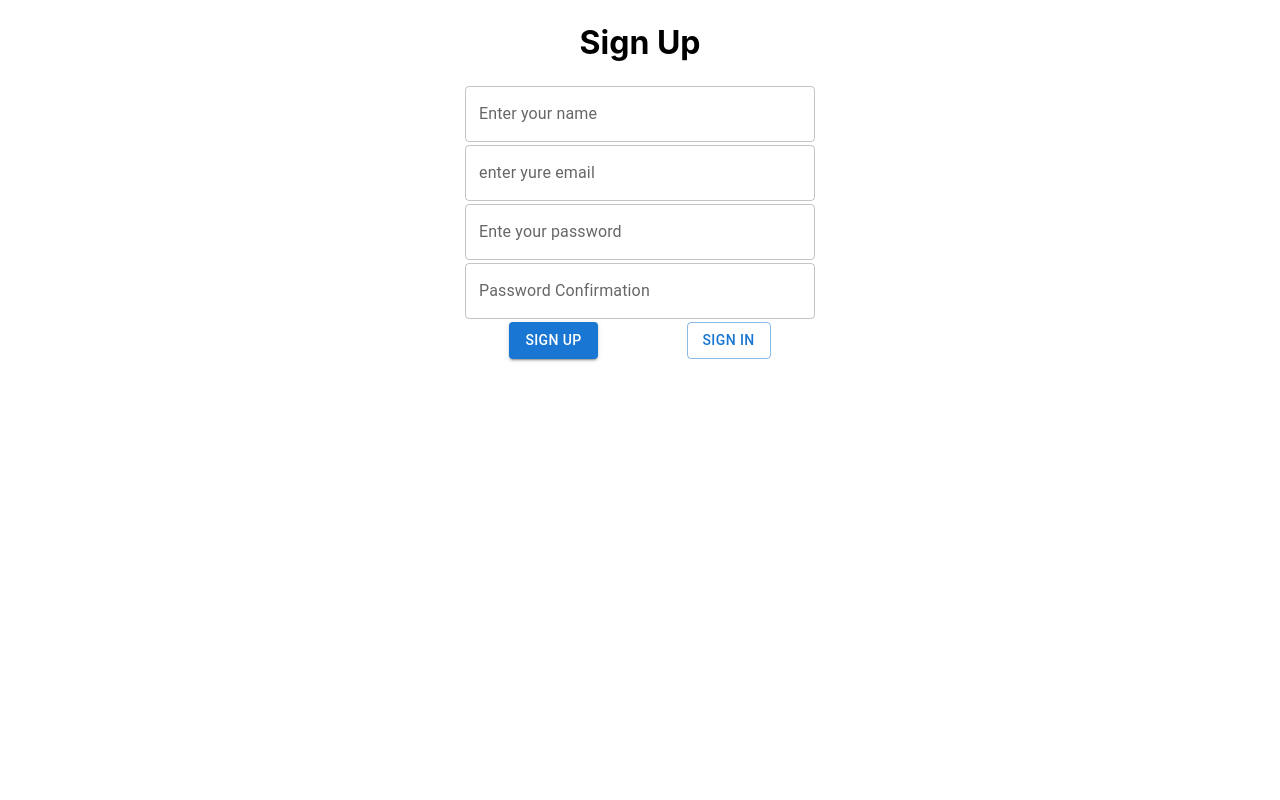
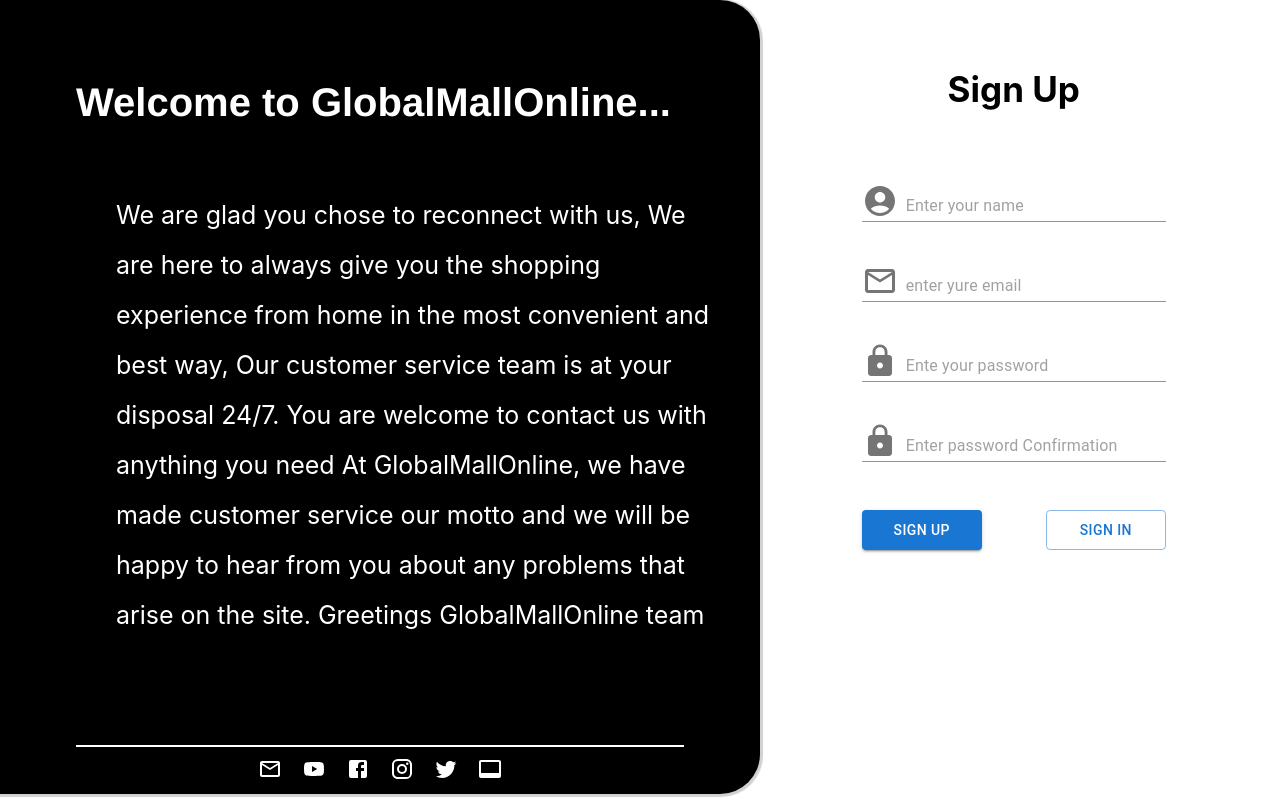
Before and after one commit to raanan12/marcet, a React (Create React App) app in the folder pages/: page /signUp in a window 1280 px wide. Built offline with nearby package versions, Linux system fonts and the light colour scheme; no server answers.

Commit message:
Re-add submodule rets

```diff
--- a/pages/src/component/Order.tsx
+++ b/pages/src/component/Order.tsx
@@ -2,11 +2,13 @@ import React,{useContext} from 'react'
 import ShoppingBagIcon from '@mui/icons-material/ShoppingBag';
 export default function Order(props:any) {
   return (
-       <div className='productChosB' style={{margin:'5px',borderBottom:'2px solid gרay'}}>
-          <ShoppingBagIcon style={{height:'110px',width:'160px',gridArea:'img1',borderRadius:'8px'}}/>
-          <p style={{gridArea:'name'}}>{props.ind}</p>
-          <p style={{gridArea:'price'}}>{props.cunt} </p>
-          <p style={{gridArea:'cunt'}}> ₪ {props.val.price}</p>
+    <div className='productChosB' style={{ margin: '15px', borderBottom: '2px solid gרay', display: 'flex', justifyContent: 'space-between', width: '75%' }}>
+      <div style={{ display: 'flex', width: "300px" }}>
+        <img style={{ height: '110px', width: '160px', gridArea: 'img1', borderRadius: '8px' }} src={props.val.listProduct[0].productImg} alt="" />
       </div>
+      <p style={{ gridArea: 'price' }}>{props.cunt} </p>
+      <p style={{ gridArea: 'cunt' }}> ₪ {props.val.price}</p>
+
+    </div>
   )
 }
--- a/pages/src/component/ProductBuyFrom.tsx
+++ b/pages/src/component/ProductBuyFrom.tsx
@@ -2,11 +2,16 @@ import React from 'react'
 
 export default function ProductBuyFrom(props:any) {
     return (
-      <div className='productChosB' style={{margin:'5px',}}>
-          <img style={{height:'110px',width:'160px',gridArea:'img1',borderRadius:'8px'}} src={props.val.productImg} alt="" />
-          <p style={{gridArea:'name'}}>{props.val.productName}</p>
-          <p style={{gridArea:'price'}}>₪ {props.val.productPrice} </p>
-          <p style={{gridArea:'cunt'}}>{props.val.cunt}</p>
+      <div className='productChosB' style={{margin:'10px',display:"flex",justifyContent:'space-between',width:'75%'}}>
+      <div style={{display:'flex',width:"400px"}}>
+        <img style={{height:'110px',width:'160px',gridArea:'img1',borderRadius:'8px'}} src={props.val.productImg} alt="" />
+        <p style={{gridArea:'name',marginLeft:'22px'}}>{props.val.productName}</p>
+      </div>
+        <p style={{gridArea:'price'}}> ₪ {props.val.productPrice} </p>
+      <div style={{display:"flex"}}>
+        <p style={{gridArea:'cunt'}}>{props.val.cunt}</p>
+      </div>
+
       </div>
     )
 }
--- a/pages/src/component/SignUp.tsx
+++ b/pages/src/component/SignUp.tsx
@@ -3,6 +3,16 @@ import {useNavigate} from 'react-router-dom'
 import TextField from '@mui/material/TextField';
 import Button from '@mui/material/Button/Button';
 import {AllData} from '../contextApi'
+import './styls/signUp.css';
+import { AccountCircle } from '@mui/icons-material';
+import { InputAdornment } from '@mui/material';
+import LockIcon from '@mui/icons-material/Lock';
+import MailOutlineIcon from '@mui/icons-material/MailOutline';
+import YouTubeIcon from '@mui/icons-material/YouTube';
+import FacebookIcon from '@mui/icons-material/Facebook';
+import InstagramIcon from '@mui/icons-material/Instagram';
+import TwitterIcon from '@mui/icons-material/Twitter';
+import TikTokIcon from '@mui/icons-material/VideoLabel';
 export default function SignUp(props:any) {
   const nav = useNavigate()
   const AllData1 = useContext(AllData)
@@ -36,16 +46,89 @@ export default function SignUp(props:any) {
 
 
   return (
-        <div style={{ display: 'flex', flexDirection: 'column', width: 350, margin: 'auto', height: 360, justifyContent: 'space-around' }}>
-            <h1> Sign Up</h1>
-            <TextField onChange={(e) => { setName(e.target.value) }} label="Enter your name" variant="outlined" />
-            <TextField onChange={(e) => { setEmail(e.target.value) }} label='enter yure email'/>
-            <TextField onChange={(e) => { setPassword(e.target.value) }} label="Ente your password" variant="outlined" />
-            <TextField onChange={(e) => { setPasswordConfirmation(e.target.value) }} label="Password Confirmation" variant="outlined" />
-            <div style={{display:'flex',justifyContent:'space-around'}}>
-                <Button onClick={() => {chackAndAddProps(name,password,passwordConfirmation,email)}} variant="contained">sign Up</Button>
-                <Button onClick={() => {nav('/signIn')}} variant="outlined">Sign In</Button>
-            </div>
-        </div>
+      <div className='main'>
+
+          <div className='part1'>
+              <p className='title'>Welcome to GlobalMallOnline...</p>
+              <p className='direction'>We are glad you chose to reconnect with us,
+                  We are here to always give you the shopping experience from home in the most convenient and best way,
+                  Our customer service team is at your disposal 24/7. You are welcome to contact us with anything you need
+                  At GlobalMallOnline, we have made customer service our motto and we will be happy to hear from you about any problems that arise on the site.
+                  Greetings GlobalMallOnline team</p>
+              <div className='down'>
+                  <MailOutlineIcon className='iconDown' />
+                  <YouTubeIcon className='iconDown' />
+                  <FacebookIcon className='iconDown' />
+                  <InstagramIcon className='iconDown' />
+                  <TwitterIcon className='iconDown' />
+                  <TikTokIcon className='iconDown' />
+              </div>
+          </div>
+
+
+          <div className='part2'>
+          <h1 style={{fontSize:'35px',marginBottom:'80px',fontWeight:'700'}}> Sign Up</h1>
+              <TextField
+                  className='input'
+                  id="input-with-icon-textfield"
+                  InputProps={{
+                      startAdornment: (
+                          <InputAdornment className='icon' position="start">
+                              <AccountCircle style={{ fontSize: '36px' }} />
+                          </InputAdornment>
+                      ),
+                  }}
+                  variant="standard"
+                  onChange={(e) => { setName(e.target.value) }}
+                  placeholder='Enter your name'
+              />
+              <TextField
+                  className='input'
+                  id="input-with-icon-textfield"
+                  InputProps={{
+                      startAdornment: (
+                          <InputAdornment className='icon' position="start">
+                              <MailOutlineIcon style={{ fontSize: '36px' }} />
+                          </InputAdornment>
+                      ),
+                  }}
+                  variant="standard"
+                  onChange={(e) => { setEmail(e.target.value) }}
+                  placeholder='enter yure email'
+              />
+                            <TextField
+                  className='input'
+                  id="input-with-icon-textfield"
+                  InputProps={{
+                      startAdornment: (
+                          <InputAdornment className='icon' position="start">
+                              <LockIcon style={{ fontSize: '36px' }} />
+                          </InputAdornment>
+                      ),
+                  }}
+                  variant="standard"
+                  onChange={(e) => { setPassword(e.target.value) }}
+                  placeholder='Ente your password'
+              />
+                                          <TextField
+                  className='input'
+                  id="input-with-icon-textfield"
+                  InputProps={{
+                      startAdornment: (
+                          <InputAdornment className='icon' position="start">
+                              <LockIcon style={{ fontSize: '36px' }} />
+                          </InputAdornment>
+                      ),
+                  }}
+                  variant="standard"
+                  onChange={(e) => { setPasswordConfirmation(e.target.value) }}
+                  placeholder='Enter password Confirmation'
+              />
+              <div style={{ display: 'flex', justifyContent: 'space-between' ,width:'60%',marginBottom:'200px'}}>
+                  <Button className='button' onClick={() => { chackAndAddProps(name, password, passwordConfirmation, email) }} variant="contained">sign Up</Button>
+                  <Button className='button' onClick={() => { nav('/signIn') }} variant="outlined">Sign In</Button>
+              </div>
+          </div>
+      </div>
   )
 }
--- /dev/null
+++ b/pages/src/component/styls/signUp.css
@@ -0,0 +1,75 @@
+.main{
+    display: flex;
+    height: 99.3vh;
+    width: 99%;
+}
+
+
+.part1{
+  width: 60%;
+  background-color: black;
+  border-top-right-radius: 40px;
+  border-bottom-right-radius: 40px;
+  box-shadow: 1px 1px 1px 2px rgb(209, 209, 209);
+  display: flex;
+  flex-direction: column;
+  align-items: center;
+}
+
+
+.part2{
+    width: 40%;
+    display: flex;
+    flex-direction: column;
+    align-items: center;
+    height: 100%;
+    justify-content: center;
+}
+
+
+.input{
+  width: 60%;
+  height: 80px;
+}
+
+.icon{
+  margin-bottom: 10px;
+}
+
+.button{
+  width: 120px;
+  height: 40px;
+}
+
+.title{
+  color: white;
+  text-align: left;
+  font-size: 40px;
+  font-weight: bold;
+  width: 80%;
+  margin-top: 80px;
+  font-family:'Franklin Gothic Medium', 'Arial Narrow', Arial, sans-serif;
+}
+
+.direction{
+  color: white;
+  font-size: 25px;
+  text-align: left;
+  width: 80%;
+  padding-left: 80px;
+  line-height: 50px;
+}
+
+
+.down{
+  border-top: 2px solid white;
+  width: 80%;
+  margin-top: 80px;
+}
+
+
+.iconDown{
+  color: white;
+  font-size: 38px;
+  margin: 10px;
+}
```
